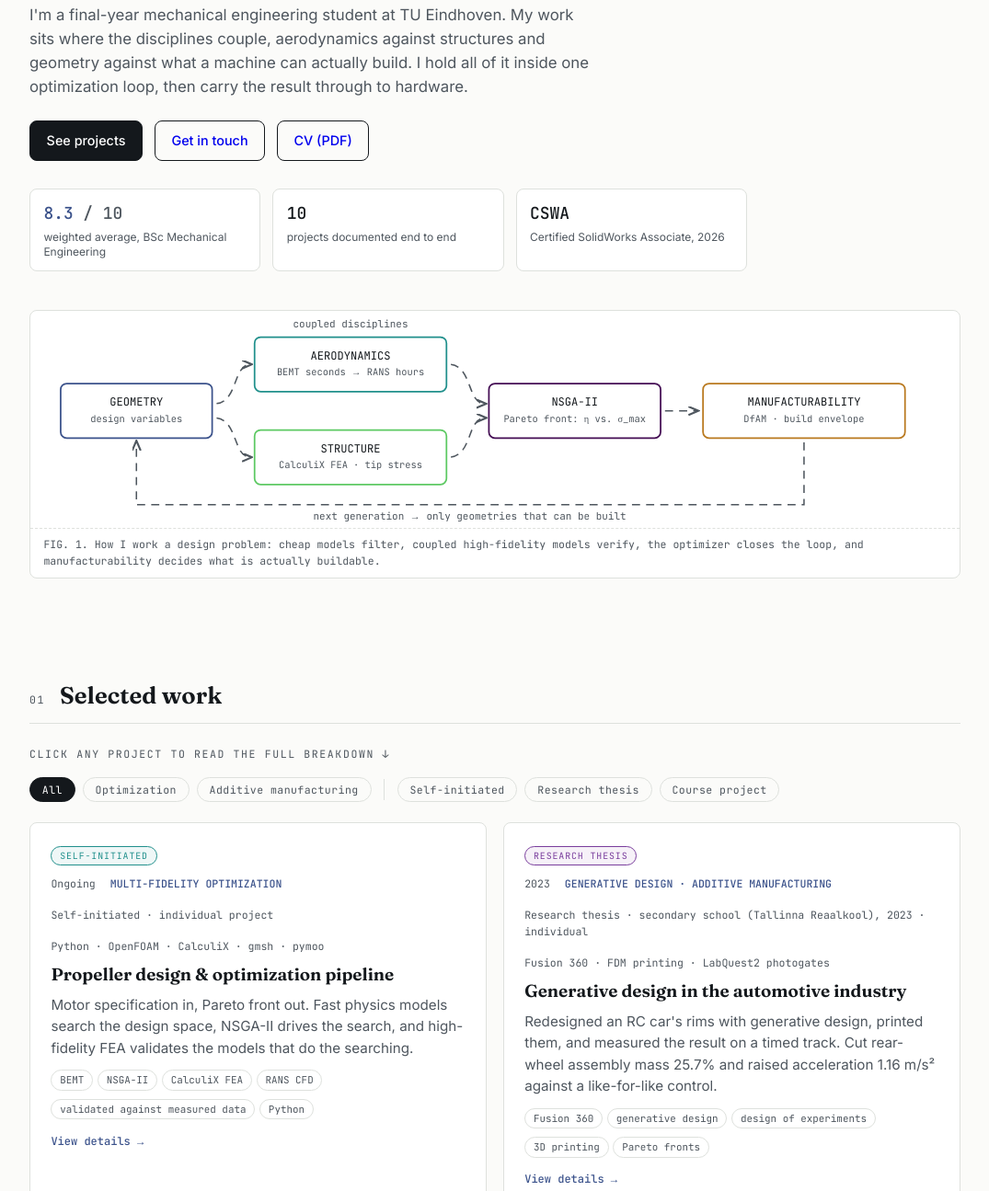
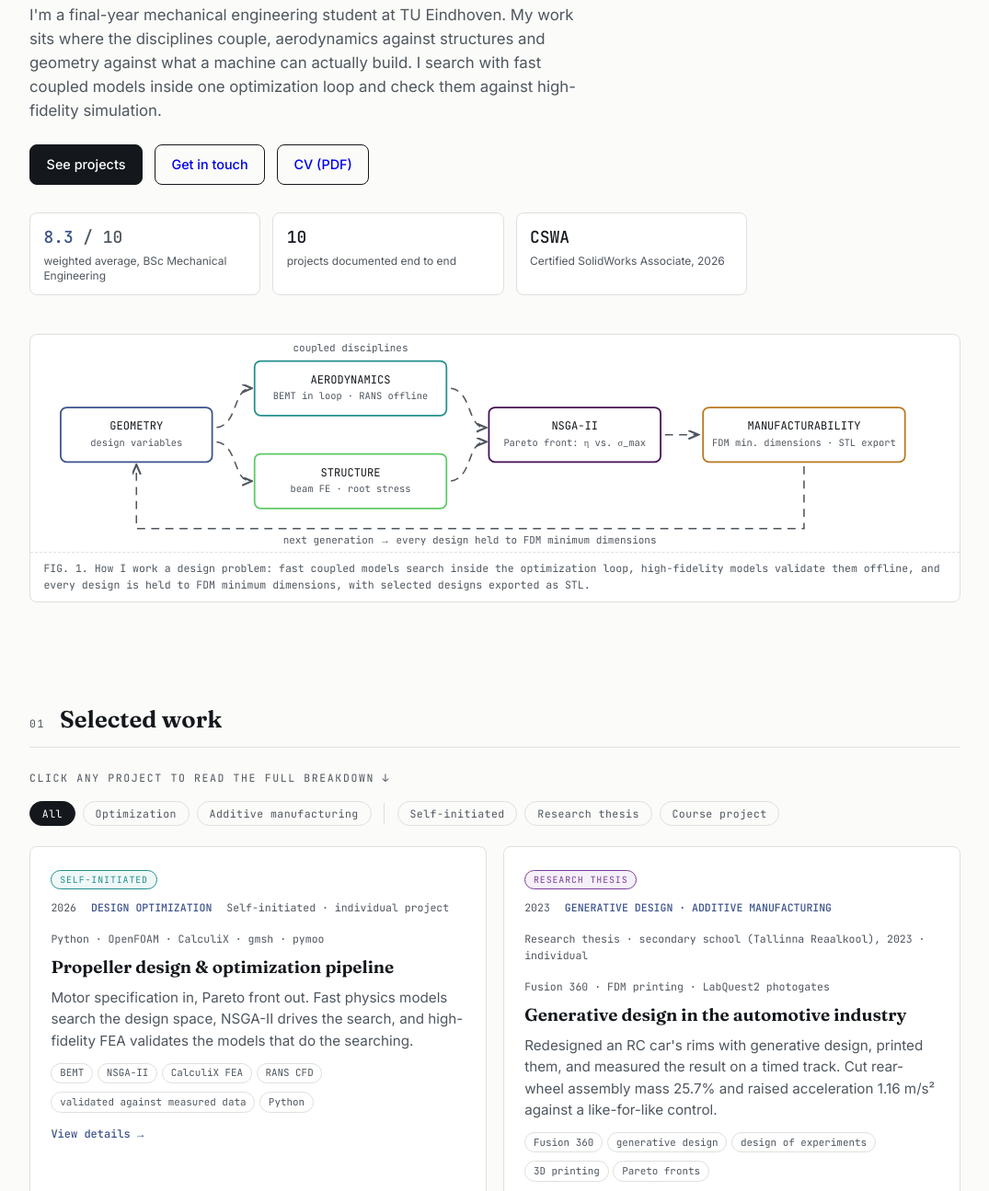
Before and after one commit to motsmaa/pers-webpage, a plain HTML site: page index.html in a window 1280 px wide. Shown: the part 347-1642 px from the top of the page at 92% size, without its empty margins (102-1177 px from the left). Drawn offline with Linux system fonts and the light colour scheme.

Commit message:
Correct propeller claims, remove unbuilt skills, update CV

```diff
--- a/index.html
+++ b/index.html
@@ -269,8 +269,8 @@ nav .lang{margin-left:1.5rem}
     <p class="lede" data-i18n="hero.lede">
       I'm a final-year mechanical engineering student at TU Eindhoven. My work sits where the
       disciplines couple, aerodynamics against structures and geometry against what a machine can
-      actually build. I hold all of it inside one optimization loop, then carry the result
-      through to hardware.
+      actually build. I search with fast coupled models inside one optimization loop and check
+      them against high-fidelity simulation.
     </p>
     <div class="cta">
       <a class="btn primary" href="#projects" data-i18n="hero.cta1">See projects</a>
@@ -284,7 +284,7 @@ nav .lang{margin-left:1.5rem}
       <div class="hstat"><span class="v">CSWA</span><span class="l" data-i18n="hs.3">Certified SolidWorks Associate, 2026</span></div>
     </div>
 
-    <figure class="pipe" aria-label="Multi-fidelity optimization pipeline diagram">
+    <figure class="pipe" aria-label="Propeller design optimization pipeline diagram">
       <div class="scroll">
       <svg viewBox="0 0 920 215" aria-hidden="true">
         <defs>
@@ -299,11 +299,11 @@ nav .lang{margin-left:1.5rem}
 
           <rect x="222" y="26"  width="190" height="54" rx="6" fill="none" stroke="#21908C" stroke-width="1.6"/>
           <text x="317" y="48"  fill="#14181C" data-i18n="fg.aero">AERODYNAMICS</text>
-          <text x="317" y="64"  fill="#4E565E" font-size="9.5" data-i18n="fg.aero2">BEMT seconds → RANS hours</text>
+          <text x="317" y="64"  fill="#4E565E" font-size="9.5" data-i18n="fg.aero2">BEMT in loop · RANS offline</text>
 
           <rect x="222" y="118" width="190" height="54" rx="6" fill="none" stroke="#5DC963" stroke-width="1.6"/>
           <text x="317" y="140" fill="#14181C" data-i18n="fg.str">STRUCTURE</text>
-          <text x="317" y="156" fill="#4E565E" font-size="9.5" data-i18n="fg.str2">CalculiX FEA · tip stress</text>
+          <text x="317" y="156" fill="#4E565E" font-size="9.5" data-i18n="fg.str2">beam FE · root stress</text>
 
           <rect x="454" y="72"  width="170" height="54" rx="6" fill="none" stroke="#440D54" stroke-width="1.6"/>
           <text x="539" y="94"  fill="#14181C">NSGA-II</text>
@@ -311,7 +311,7 @@ nav .lang{margin-left:1.5rem}
 
           <rect x="666" y="72"  width="200" height="54" rx="6" fill="none" stroke="#B9791F" stroke-width="1.6"/>
           <text x="766" y="94"  fill="#14181C" data-i18n="fg.mfg">MANUFACTURABILITY</text>
-          <text x="766" y="110" fill="#4E565E" font-size="9.5" data-i18n="fg.mfg2">DfAM · build envelope</text>
+          <text x="766" y="110" fill="#4E565E" font-size="9.5" data-i18n="fg.mfg2">FDM min. dimensions · STL export</text>
         </g>
         <!-- geometry branches into the two coupled disciplines -->
         <path class="flow" d="M182,92 C206,92 200,53 218,53"  fill="none" stroke="#4E565E" stroke-width="1.4" marker-end="url(#arr)"/>
@@ -323,10 +323,10 @@ nav .lang{margin-left:1.5rem}
         <!-- manufacturability closes the loop -->
         <path class="flow" d="M766 128 L766 192 L105 192 L105 130" fill="none" stroke="#4E565E" stroke-width="1.4" stroke-dasharray="5 5" marker-end="url(#arr)"/>
         <text x="317" y="16"  font-family="JetBrains Mono" font-size="10" text-anchor="middle" fill="#4E565E" data-i18n="fg.coupled">coupled disciplines</text>
-        <text x="435" y="207" font-family="JetBrains Mono" font-size="10" text-anchor="middle" fill="#4E565E" data-i18n="fg.loop">next generation → only geometries that can be built</text>
+        <text x="435" y="207" font-family="JetBrains Mono" font-size="10" text-anchor="middle" fill="#4E565E" data-i18n="fg.loop">next generation → every design held to FDM minimum dimensions</text>
       </svg>
       </div>
-      <figcaption class="cap" data-i18n="fig1">FIG. 1. How I work a design problem: cheap models filter, coupled high-fidelity models verify, the optimizer closes the loop, and manufacturability decides what is actually buildable.</figcaption>
+      <figcaption class="cap" data-i18n="fig1">FIG. 1. How I work a design problem: fast coupled models search inside the optimization loop, high-fidelity models validate them offline, and every design is held to FDM minimum dimensions, with selected designs exported as STL.</figcaption>
     </figure>
   </div>
 </section>
@@ -357,7 +357,7 @@ nav .lang{margin-left:1.5rem}
     <div class="shead"><span class="eyebrow">02</span><h2 data-i18n="nav.skills">Toolbox</h2></div>
     <div class="grid">
       <div class="cell"><h3 data-i18n="s.g1">Multidisciplinary design optimization</h3>
-        <p data-i18n="s.g1b">Coupled multi-fidelity loops: BEMT screening, OpenFOAM RANS and CalculiX FEA evaluated under one objective set. NSGA-II multi-objective search with pymoo, Pareto trade-offs between efficiency and structural margin, GP/RBF surrogates, topology optimization (SIMP).</p></div>
+        <p data-i18n="s.g1b">Two-tier workflow: BEMT, beam FE and motor models inside an NSGA-II loop (pymoo), with OpenFOAM RANS and CalculiX FEA as offline validators. Pareto trade-offs between efficiency and structural margin.</p></div>
       <div class="cell"><h3 data-i18n="s.g2">Additive manufacturing &amp; DfAM</h3>
         <p data-i18n="s.g2b">Design for additive manufacturing: splitting parts around the build envelope, press-fit joints that resist shear, print orientation and plate nesting, print-time and material budgeting. Materials across PLA, PLA resin, TPU and SLS nylon. Generative design taken from CAD through print to measured test.</p></div>
       <div class="cell"><h3 data-i18n="s.g3">Simulation &amp; analysis</h3>
@@ -454,21 +454,21 @@ const ET = {
   "skip":"Hüppa projektide juurde",
   "hero.eyebrow":"Multidistsiplinaarne disainioptimeerimine · Lisandtootmine · TU Eindhoven",
   "hero.h1":"Disainioptimeerimine üle seotud erialade, <span class=\"g\">viiduna välja prinditud detailini</span>.",
-  "hero.lede":"Olen viimase aasta masinaehituse tudeng TU Eindhovenis. Minu töö asub seal, kus erialad omavahel seotud on: aerodünaamika struktuuride vastu ja geomeetria selle vastu, mida masin päriselt teha suudab. Hoian kõike seda ühes optimeerimistsüklis, viies tulemuse seejärel riistvarani.",
+  "hero.lede":"Olen viimase aasta masinaehituse tudeng TU Eindhovenis. Minu töö asub seal, kus erialad omavahel seotud on: aerodünaamika struktuuride vastu ja geomeetria selle vastu, mida masin päriselt teha suudab. Otsin lahendusi kiirete seotud mudelitega ühes optimeerimistsüklis ja kontrollin mudeleid kõrgtäpsusega simulatsioonidega.",
   "hero.cta1":"Vaata projekte","hero.cta2":"Võta ühendust","hero.cta3":"CV (PDF)",
   "hs.1":"kaalutud keskmine, masinaehituse bakalaureus","hs.2":"projekti algusest lõpuni dokumenteeritud","hs.3":"Certified SolidWorks Associate, 2026",
   "f.mdo":"Optimeerimine","f.am":"Lisandtootmine",
   "fg.geo":"GEOMEETRIA","fg.geo2":"disainimuutujad",
-  "fg.aero":"AERODÜNAAMIKA","fg.aero2":"BEMT sekundid → RANS tunnid",
-  "fg.str":"STRUKTUUR","fg.str2":"CalculiX FEA · tipu pinge",
+  "fg.aero":"AERODÜNAAMIKA","fg.aero2":"BEMT tsüklis · RANS eraldi",
+  "fg.str":"STRUKTUUR","fg.str2":"tala-FEM · juure pinge",
   "fg.opt2":"Pareto rinne: η vs. σ_max",
-  "fg.mfg":"VALMISTATAVUS","fg.mfg2":"DfAM · ehitusmaht",
+  "fg.mfg":"VALMISTATAVUS","fg.mfg2":"FDM min. mõõtmed · STL eksport",
   "fg.coupled":"seotud erialad",
-  "fg.loop":"järgmine põlvkond → ainult ehitatavad geomeetriad",
-  "fig1":"JOONIS 1. Kuidas ma disainiülesannet lahendan: odavad mudelid filtreerivad, seotud kõrge täpsusega mudelid verifitseerivad, optimeerija sulgeb tsükli ja valmistatavus otsustab, mis on tegelikult ehitatav.",
+  "fg.loop":"järgmine põlvkond → iga disain järgib FDM miinimummõõtmeid",
+  "fig1":"JOONIS 1. Kuidas ma disainiülesannet lahendan: kiired seotud mudelid otsivad optimeerimistsüklis, kõrge täpsusega mudelid valideerivad kiireid mudeleid tsükliväliselt ning iga disain järgib FDM miinimummõõtmeid ja valitud disainid eksporditakse STL-failidena.",
   "proj.head":"Valik töid","proj.hint":"Klõpsa projektil, et lugeda täielikku ülevaadet ↓",
   "f.all":"Kõik","f.self":"Omaalgatuslik","f.thesis":"Uurimistöö","f.course":"Kursuseprojekt",
-  "s.g1":"Multidistsiplinaarne disainioptimeerimine","s.g1b":"Seotud mitmetasandilised tsüklid: BEMT-sõelumine, OpenFOAM RANS ja CalculiX FEA hinnatuna ühe eesmärgikogumi all. NSGA-II mitme-eesmärgiline otsing pymoo abil, Pareto kompromissid kasuteguri ja struktuurse varu vahel, GP/RBF surrogaadid, topoloogiaoptimeerimine (SIMP).",
+  "s.g1":"Multidistsiplinaarne disainioptimeerimine","s.g1b":"Kahetasandiline töövoog: BEMT-, tala-FEM- ja mootorimudelid NSGA-II tsüklis (pymoo), OpenFOAM RANS ja CalculiX FEA tsüklivälise valideerimisena. Pareto kompromissid kasuteguri ja struktuurse varu vahel.",
   "s.g2":"Lisandtootmine ja DfAM","s.g2b":"Lisandtootmisele suunatud disain: detailide jagamine ehitusmahu järgi, nihkele vastupidavad pressliited, printimissuund ja plaadipaigutus, printimisaja ja materjali eelarvestamine. Materjalid PLA, PLA-resin, TPU ja SLS-nailon. Generatiivne disain viiduna CAD-ist läbi printimise mõõdetud katseni.",
   "s.g3":"Simulatsioon ja analüüs","s.g3b":"OpenFOAM (RANS), CalculiX, Marc Mentat, Fusion 360 simulatsioon. Nullist kirjutatud otsese jäikusmeetodi lahendajad, Euleri nõtke ja käsiarvutus iga lahendaja tulemuse kontrollina.",
   "s.g4":"CAD ja prototüüpimine","s.g4b":"SolidWorks (Certified SolidWorks Associate, 2026), Siemens NX, Fusion 360 koos generatiivse disainiga, FreeCAD. FDM- ja SLS-printimine, terasest ja vineerist konstruktsioonide valmistamise planeerimine, füüsilised makettid liidete geomeetria lahendamiseks.",
@@ -518,10 +518,10 @@ const PROJECTS = [
   {
     id:"propeller",
     themes:["mdo"],
-    tag:{en:"MULTI-FIDELITY OPTIMIZATION", et:"MITMETASANDILINE OPTIMEERIMINE"},
+    tag:{en:"DESIGN OPTIMIZATION", et:"DISAINIOPTIMEERIMINE"},
     context:{en:"Self-initiated · individual project", et:"Omaalgatuslik · individuaalne projekt"},
     kind:{en:"Self-initiated", et:"Omaalgatuslik"},
-    year:"Ongoing",
+    year:"2026",
     stack:"Python · OpenFOAM · CalculiX · gmsh · pymoo",
     title:{en:"Propeller design & optimization pipeline", et:"Propelleri disaini- ja optimeerimispipeline"},
     summary:{en:"Motor specification in, Pareto front out. Fast physics models search the design space, NSGA-II drives the search, and high-fidelity FEA validates the models that do the searching.",
@@ -541,14 +541,14 @@ const PROJECTS = [
         {h:{en:"Pipeline architecture", et:"Pipeline'i arhitektuur"},
          body:"An inner loop evaluates candidates in seconds using blade-element momentum theory for aerodynamics and a 1D beam finite-element model for static stress and modal frequency. Operating speed is not a free variable: RPM is solved from motor and propeller torque equilibrium, so every design on the front is drivable by the specified motor. NSGA-II optimises thrust, figure of merit, mass and safety factor under four constraints, including blade-passing resonance margin and motor current limit. Geometry generation produces watertight solids directly, verified at 100 percent over 200 randomised designs and cross-checked against an independent mesh library."},
         {h:{en:"Validation", et:"Valideerimine"},
-         body:"Every model is anchored to something outside the project. The aerodynamic solver is validated against UIUC wind-tunnel data for a reference propeller and lands within 17 percent on static thrust, with the residual traced to a proxy airfoil section. The structural model is validated against closed-form cantilever and rotating-bar solutions. High-fidelity FEA replaced a textbook stress-concentration guess with a measured one, anchored to the Kirsch analytical solution to within 0.2 percent, which lowered median safety factor across the front by 19 percent and changed which designs are feasible. A CFD campaign was closed as a documented negative result: steady frozen-rotor RANS has no valid solution in hover, and the finding is recorded with its evidence rather than worked around."},
+         body:"Every model is anchored to something outside the project. The aerodynamic solver is validated against measured UIUC static data for a reference propeller, the APC Slow Flyer 10×4.7. Static thrust coefficient has a mean absolute percentage error of 16.6 percent with NACA 4412 XFOIL polars and 18.2 percent with the analytic polar the loop uses, attributed to the input data, including a proxy airfoil section, rather than to the solver. The structural model is validated against closed-form cantilever and rotating-bar solutions. High-fidelity FEA replaced a textbook stress-concentration guess with a measured one, anchored to the Kirsch analytical solution to within 0.2 percent, which cut the safety factor of the existing Pareto designs by a median 19 percent and changed which designs are feasible. A CFD campaign was closed as a documented negative result: steady frozen-rotor RANS gave no coherent hover slipstream on any mesh that fit within a 9 GB, 8-core budget, and the finding is recorded with its evidence rather than worked around."},
         {h:{en:"Engineering practice", et:"Inseneripraktika"},
-         body:"Roughly 120 automated tests, frozen interface contracts that have not changed since the first commit, reproducible config-driven runs with quantified convergence and seed spread, and a pre-flight harness that exercises every configuration option after three latent defects were found in options that had never been used."},
+         body:"About 150 automated tests, interface contracts frozen in the first commit and revised three times since, reproducible config-driven runs with quantified convergence and seed spread, and a pre-flight harness that exercises every CFD configuration option once. It was built after an option failed on its first use, and its first run caught three more latent defects in options that had never been used."},
         {h:{en:"Where it's headed", et:"Kuhu see liigub"},
-         body:"Free-form 3D blade centrelines, which unlock toroidal and other non-planar geometries that blade-element theory cannot represent, with a vortex-lattice solver replacing it. [in progress] Beyond that, porting the pipeline to small turbomachinery for unmanned-systems propulsion, a documented European supply gap. [planned]"}
+         body:"Free-form 3D blade centrelines, which would unlock toroidal and other non-planar geometries that blade-element theory cannot represent, with a vortex-lattice solver replacing it. A first attempt closed as a negative result: none of 4000 randomly drawn B-spline centrelines passed all five geometric feasibility checks. [paused]"}
       ],
       links:[{label:{en:"Source code (GitHub)", et:"Lähtekood (GitHub)"}, url:"https://github.com/motsmaa/propeller_optimizer"}],
-      status:{en:"Active. Core optimizer validated, free-form loop geometry in progress", et:"Aktiivne. Põhioptimeerija valideeritud, vaba kujuga silmusgeomeetria töös"}
+      status:{en:"Core optimizer validated. A first free-form blade geometry attempt closed as a negative result in September 2026.", et:"Põhioptimeerija valideeritud. Esimene vaba kujuga labageomeetria katse lõppes 2026. aasta septembris negatiivse tulemusega."}
     }
   },
   {
@@ -1167,7 +1167,6 @@ function apply(lang){
   document.documentElement.lang = lang;
   const b = document.getElementById('langToggle');
   b.innerHTML = lang==='et' ? '<b>ET</b>&nbsp;·&nbsp;EN' : 'EN&nbsp;·&nbsp;<b>ET</b>';
-  document.querySelectorAll('.cv-link').forEach(a=>{ a.href = lang==='et' ? 'media/cv-otsmaa-et.pdf' : 'media/cv-otsmaa-en.pdf'; });
   renderProjects(lang);
   renderFilters(lang);
   route(); // re-render an open detail in the new language
```
Also changed, not shown: 1 other file.
